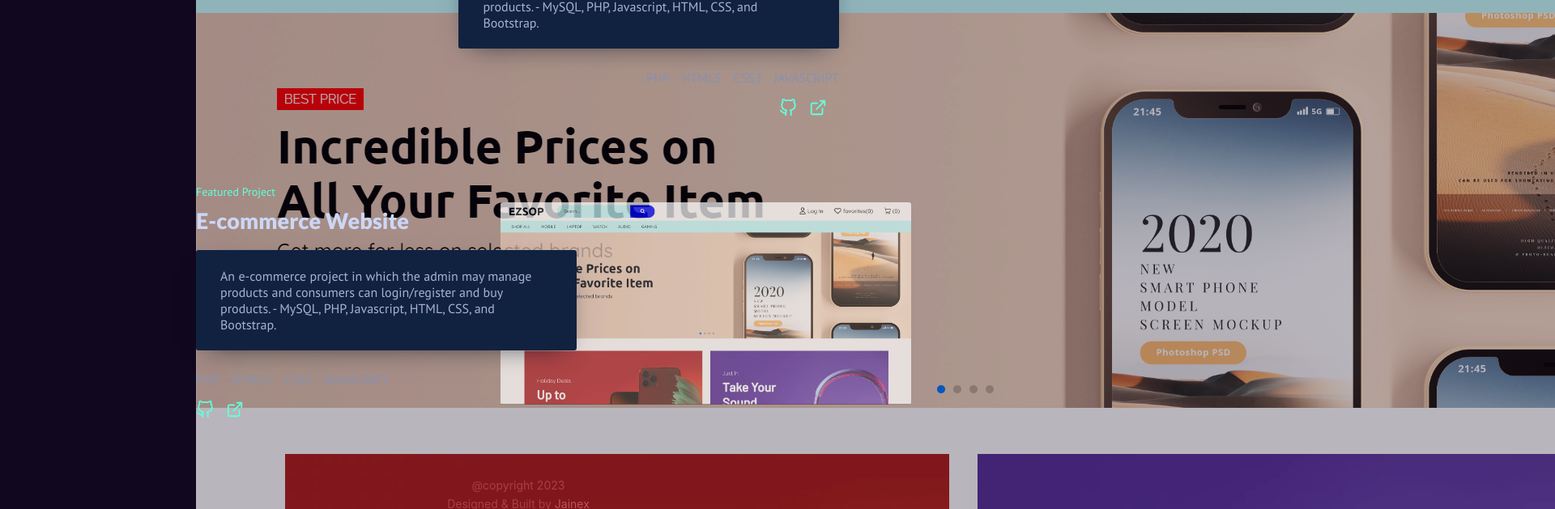
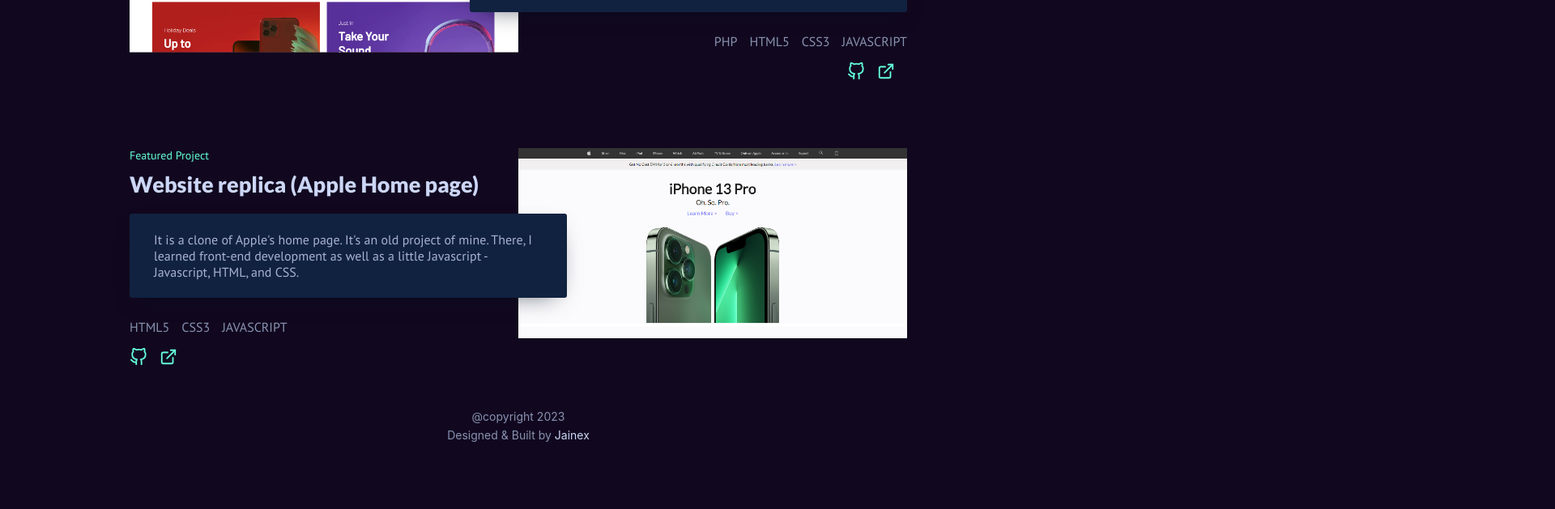
Before and after one commit to Jainex17/Portfolio, a React (Create React App) app: page /project in a window 1280 px wide. Shown: the part 367-996 px from the top of the page at 81% size, 1920 px wide, since content can reach past the window. After the commit the page ends 916 px from the top, so only its background shows below. Built offline with nearby package versions, Linux system fonts and the light colour scheme.

Commit message:
img is now in img tag add grid in project page

```diff
--- a/src/Componets/projects/Projects.css
+++ b/src/Componets/projects/Projects.css
@@ -1,11 +1,12 @@
 .projects {
   width: 100%;
-  margin: 50px 15%;
+  /* margin: 50px 15%; */
 }
 .projects h2 {
   color: var(--green);
   font-size: 30px;
   display: flex;
+  justify-content: center;
 }
 .projects h2::after {
   content: "";
@@ -13,65 +14,46 @@
   position: relative;
   align-self: center;
   top: 4px;
-  width: 300px;
+  width: 50%;
   height: 1px;
   margin-left: 20px;
   background-color: #233554;
 }
+/* WHEN IMG IS IN IMG TAG  */
 .projects .project-container {
-  padding: 40px 50px;
-  display: flex;
-  align-items: center;
+  padding: 40px 0px;
   width: 100%;
+ display: grid;
+ grid-template-columns: repeat(8, 1fr);
 }
-.projects .project-container .container-img {
-  width: 40%;
+.projects .project-container .container-img{
+  grid-column: 2 / 5;
 }
-.projects .project-container .project-img {
-  background-image: url("../../img/pimg1.png");
-  background-repeat: no-repeat;
-  background-size: auto 100%;
-  height: 250px;
-  width: 99%;
-  border-radius: 3px;
-  z-index: 1;
-  transition: all 0.5s ease;
-  opacity: 0.7;
-  position: unset;
+.project-container.left-container .container-img{
+  grid-column: 5 / 8;
 }
-.projects .project-container .project-img:hover {
-  opacity: 1;
-}
-.projects .project-container .project-img .img-layer {
-  width: 50%;
-  z-index: 3;
-  transition: all 0.25s cubic-bezier(0.645, 0.045, 0.355, 1);
-  background-color: var(--navy-shadow);
-  mix-blend-mode: screen;
-  height: 100%;
-  border-radius: 3px;
-}
-.left-container .container-img {
-  position: absolute;
-  right: 150px;
+.projects .project-container .project-img img{
+  width: 100%;
 }
 .left-container .container-content {
   position: relative;
-  right: 0px;
+  /* right: 0px; */
   display: flex;
-  width: 40%;
+  width: 100%;
   z-index: 4;
   flex-direction: column;
   align-items: flex-start;
+  grid-column: 5 / 2;
 }
 .right-container .container-content {
   position: relative;
-  right: 230px;
+  /* right: 230px; */
   display: flex;
-  width: 40%;
+  width: 100%;
   z-index: 4;
   flex-direction: column;
   align-items: flex-end;
+  grid-column: 5 / 8;
 }
 .container-content .project-overline {
   color: var(--green);
@@ -91,18 +73,7 @@
   padding: 6px 30px;
   margin: 10px 0;
   box-shadow: 0 10px 30px -15px var(--navy-shadow);
-  width: 80%;
-  font-size: 16px;
-  font-family: var(--ptfont);
-  border-radius: 3px;
-}
-.container-content .Project-desc {
-  background-color: var(--Yankees-Blue);
-  color: var(--light-Yankees-Blue);
-  padding: 6px 30px;
-  margin: 10px 0;
-  box-shadow: 0 10px 30px -15px var(--navy-shadow);
-  width: 80%;
+  width: 100%;
   font-size: 16px;
   font-family: var(--ptfont);
   border-radius: 3px;
--- a/src/Componets/projects/Projects.js
+++ b/src/Componets/projects/Projects.js
@@ -1,6 +1,7 @@
 import React from "react";
 import "./Projects.css";
 const pimg1 = require("../../img/pimg1.png")
+const pimg2 = require("../../img/pimg2.png")
 
 function Projects() {
   return (
@@ -82,19 +83,18 @@
       <div className="project-container left-container">
         <div className="container-content">
           <div className="project-overline">Featured Project</div>
-          <h3 className="project-title">E-commerce Website</h3>
+          <h3 className="project-title">Website replica (Apple Home page)</h3>
           <div className="Project-desc">
             <p>
-              An e-commerce project in which the admin may manage products and
-              consumers can login/register and buy products. - MySQL, PHP,
-              Javascript, HTML, CSS, and Bootstrap.
+            It is a clone of Apple's home page. It's an old project of mine. There,
+            I learned front-end development as well as a little Javascript - Javascript, HTML, and CSS.
             </p>
           </div>
           <ul className="project-tech">
-            <li>PHP</li>
             <li>HTML5</li>
             <li>CSS3</li>
             <li>JAVASCRIPT</li>
+            {/* <li></li> */}
           </ul>
           <div className="project-link">
             <a
@@ -146,7 +146,7 @@
         <div className="container-img">
           <div className="project-img">
             <div className="img-layer"></div>
-            {/* <span><img src={pimg1} alt="project img" /></span> */}
+            <span><img src={pimg2} alt="project img" /></span>
           </div>
         </div>
       </div>
```
